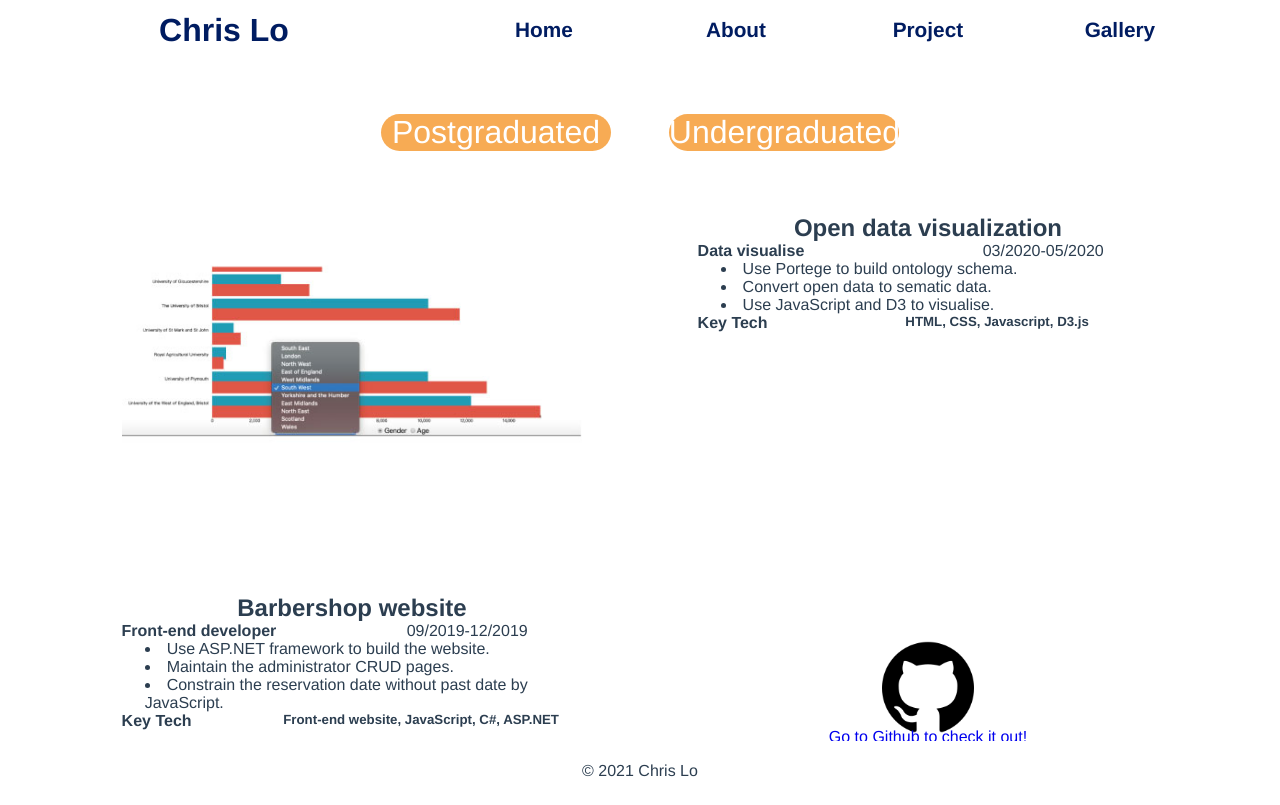
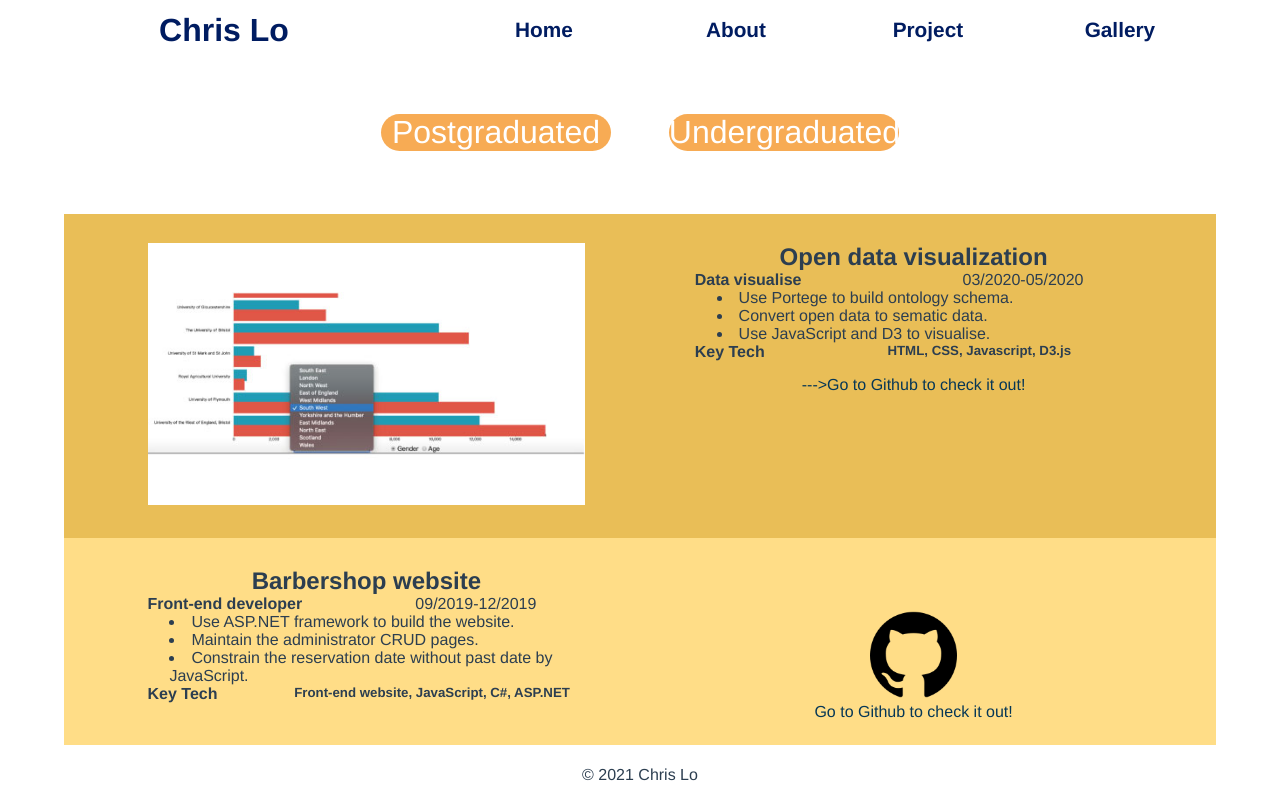
Before and after one commit to yoyo27429/chris_profile, a Vue app: page /project/post in a window 1280 px wide. Built offline with nearby package versions, Linux system fonts and the light colour scheme.

Commit message:
Change the Project background color and layout

```diff
--- a/src/components/Project/Post.vue
+++ b/src/components/Project/Post.vue
@@ -22,6 +22,7 @@ export default {
 };
 </script>
 <template>
+  <div class="container bgcOR">
     <div class="sideBox carousel">
       <transition-group name="flip">
         <img
@@ -42,9 +43,14 @@ export default {
         <li>Use JavaScript and D3 to visualise.</li>
         <h4 class="subTitle key">Key Tech</h4>
         <h5 class="keyCon">HTML, CSS, Javascript, D3.js</h5>
+        <a class="gitLink" href="https://github.com/yoyo27429/OpenDataVisualize"
+          >--->Go to Github to check it out!</a
+        >
       </div>
     </div>
-  <div class="empty"></div>
+  </div>
+  <!-- <div class="empty"></div> -->
+  <div class="container bgcBL">
     <div class="sideBox">
       <div class="contentBox">
         <h3 class="title">Barbershop website</h3>
@@ -58,7 +64,7 @@ export default {
       </div>
     </div>
     <div class="sideBox">
-    <a class="sideBoxLink" href="javascript;:">
+      <a class="sideBoxLink" href="https://github.com/yoyo27429/barbershop">
         <img
           class="icon"
           src="@/assets/Project_post/github.png"
@@ -66,6 +72,7 @@ export default {
         />
         Go to Github to check it out!</a
       >
+    </div>
   </div>
 </template>
 
@@ -88,51 +95,74 @@ export default {
     width: 100%;
   }
 }
-.sideBox {
+.bgcBL {
+  background-color: #ffdd87;
+}
+.bgcOR {
+  background-color: #e9be57;
+}
+.container {
+  width: 95%;
+  padding: 2.5%;
+  overflow: auto;
+  // min-height: 300px;
+  > .sideBox {
     width: 40%;
     margin: 0 5% 0 5%;
     float: left;
     > .contentBox {
       width: 100%;
-    >.title {
+      > .title {
         font-weight: bold;
         font-size: 1.5rem;
       }
-    >.subTitle {
+      > .subTitle {
         font-weight: bold;
       }
-    > li{
+      > li {
         width: 100%;
         float: left;
         text-align: left;
         padding-left: 5%;
       }
-    >.tar {
+      > .tar {
         float: right;
         width: 50%;
       }
-    >.tal {
+      > .tal {
         float: left;
         width: 50%;
         text-align: left;
       }
-    >.key{
+      > .key {
         float: left;
         width: 30%;
         text-align-last: left;
       }
-    .keyCon{
+      .keyCon {
         float: left;
         width: 70%;
+      }
+      .gitLink {
+        display: block;
+        float: left;
+        width: 80%;
+        margin-left: 10%;
+        text-decoration: none;
+        color: #063756;
+        margin-top: 15px;
       }
     }
     > .sideBoxLink {
       display: block;
       width: 100%;
       line-height: 50%;
+      text-decoration: none;
+      color: #063756;
       > .icon {
         width: 20%;
-      margin: 10% 40% 0px 40%;
+        margin: 10% 40% 10px 40%;
+      }
     }
   }
 }
--- a/src/components/Project/Under.vue
+++ b/src/components/Project/Under.vue
@@ -2,6 +2,7 @@
 export default {};
 </script>
 <template>
+  <div class="container bgcOR">
     <div class="sideBox">
       <iframe
         width="100%"
@@ -19,54 +20,77 @@ export default {};
         </h4>
         <p class="tar">09/2017-04/2018</p>
         <li>Manage the progress and decide the direction for this project.</li>
-      <li>Responsible for the front-end of the website by using JavaScript.</li>
+        <li>
+          Responsible for the front-end of the website by using JavaScript.
+        </li>
         <li>Communicate Between designers and back-end developers.</li>
         <h4 class="subTitle key">Key Tech</h4>
         <h5 class="keyCon">HTML, CSS, JavaScript, JQuery</h5>
+        <a class="gitLink" href="https://github.com/yoyo27429/Traum"
+          >--->Go to Github to check it out!</a
+        >
+      </div>
     </div>
   </div>
 </template>
 
 <style lang="scss" scoped>
-.sideBox {
+.bgcOR {
+  background-color: #e9be57;
+}
+.container {
+  width: 95%;
+  padding: 2.5%;
+  overflow: auto;
+  > .sideBox {
     width: 50%;
     float: left;
-  >iframe{
+    > iframe {
       min-height: 300px;
     }
     > .contentBox {
       width: 100%;
-    margin-left: 2%;
-    >.title {
+      padding-left: 2%;
+      > .title {
         font-weight: bold;
         font-size: 1.5rem;
       }
-    >.subTitle {
+      > .subTitle {
         font-weight: bold;
       }
-    > li{
+      > li {
         width: 100%;
         float: left;
         text-align: left;
         padding-left: 5%;
       }
-    >.tar {
+      > .tar {
         float: right;
         width: 50%;
       }
-    >.tal {
+      > .tal {
         float: left;
         width: 50%;
         text-align: left;
       }
-    >.key{
+      > .key {
         float: left;
         width: 30%;
         text-align-last: left;
       }
-    .keyCon{
+      .keyCon {
         float: left;
         width: 70%;
+      }
+      .gitLink {
+        display: block;
+        float: left;
+        width: 80%;
+        margin-left: 10%;
+        text-decoration: none;
+        color: #063756;
+        margin-top: 15px;
+      }
     }
   }
 }
```
Lines whose indentation alone changed are shown as unchanged.
